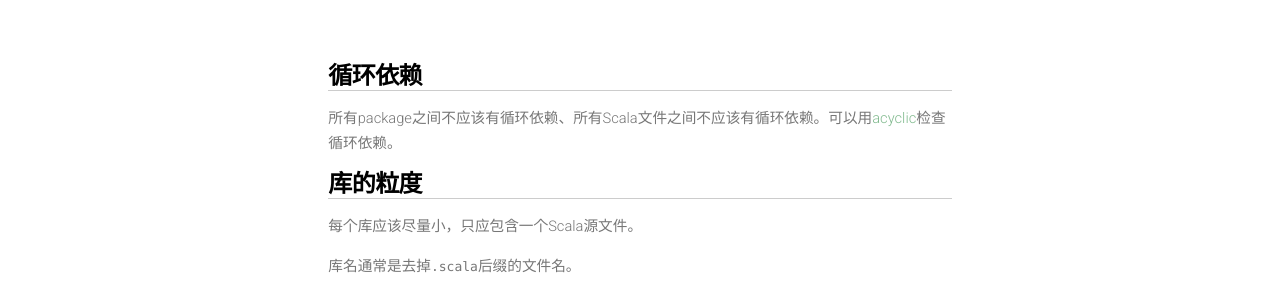
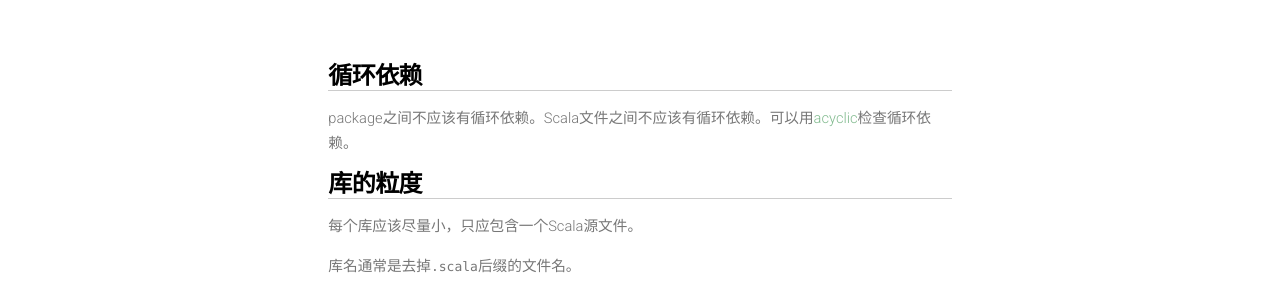
Before and after one commit to ThoughtWorksInc/DeepLearning.scala, a Jekyll site: the page built from style-guidelines.md, in a window 1280 px wide. Shown: the part 402-693 px from the top of the page. Built offline with Jekyll 4.4.1, drawn with Linux system fonts in a browser that asks for light colours; nearby versions of some CDN libraries; comment, search, counter and statistics services are not loaded.

Commit message:
Update style-guidelines.md

```diff
--- a/style-guidelines.md
+++ b/style-guidelines.md
@@ -5,7 +5,7 @@
 
 ## 循环依赖
 
-所有package之间不应该有循环依赖、所有Scala文件之间不应该有循环依赖。可以用[acyclic](https://github.com/lihaoyi/acyclic)检查循环依赖。
+package之间不应该有循环依赖。Scala文件之间不应该有循环依赖。可以用[acyclic](https://github.com/lihaoyi/acyclic)检查循环依赖。
 
 ## 库的粒度
 
```
